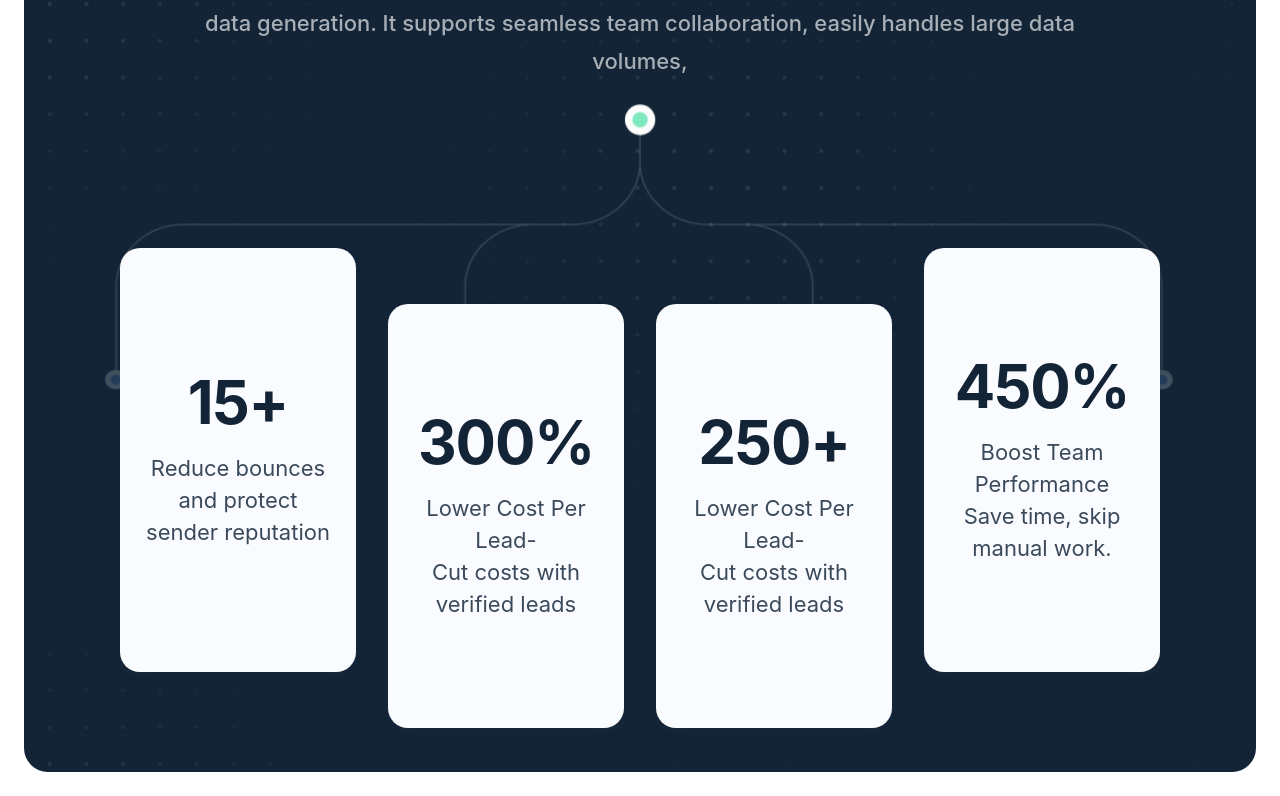
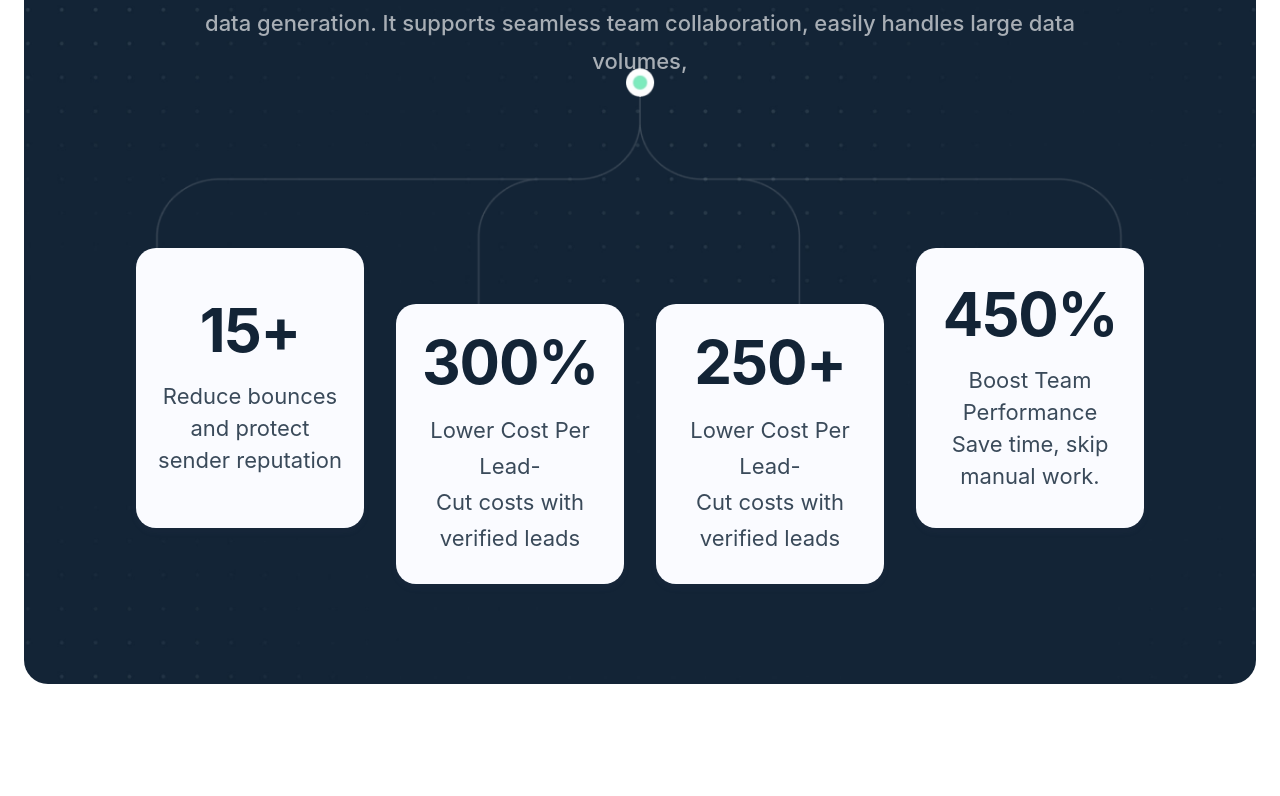
Before and after one commit to itfuturzMaharshi/zupito_website, a React (Vite) app: page / in a window 1280 px wide. Shown: the part 8241-9037 px from the top of the page. After the commit the page ends 8949 px from the top, so only its background shows below. Built offline with nearby package versions, Linux system fonts and the light colour scheme.

Commit message:
Winning Teams Page responsive set ui

```diff
--- a/src/components/homePage/WinningTeams.jsx
+++ b/src/components/homePage/WinningTeams.jsx
@@ -25,7 +25,7 @@ const WinningTeams = () => {
 
             {/* Heading */}
             <h2 className="font-semibold text-center tracking-[-2.2px] text-white">
-              <span className="inline-flex flex-col items-center gap-[14px] align-middle max-w-[830px] mx-auto text-[32px] leading-[36px] sm:text-[42px] sm:leading-[44px] md:text-[50px] md:leading-[52px] lg:text-[60px] lg:leading-[60px]">
+              <span className="inline-flex flex-col items-center gap-[14px] align-middle max-w-[830px] mx-auto text-[26px] leading-[36px] sm:text-[42px] sm:leading-[44px] md:text-[50px] md:leading-[52px] lg:text-[60px] lg:leading-[60px]">
                 <span>
                   <span className="text-white">Winning </span>
                   <span className="text-[#717680]">Teams </span>
@@ -54,7 +54,7 @@ const WinningTeams = () => {
           </div>
 
           {/* Cards area */}
-          <div className="mt-10! sm:mt-12! md:mt-16! lg:mt-42! grid grid-cols-1 sm:grid-cols-2 lg:grid-cols-4 gap-5 sm:gap-6 md:gap-8 justify-items-center">
+          <div className="mt-10! sm:mt-12! md:mt-16! lg:mt-42! lg:px-4! grid grid-cols-1 sm:grid-cols-2 md:grid-cols-2 lg:grid-cols-4 gap-5 sm:gap-6 lg:gap-4 xl:gap-8 justify-items-center">
             {[
               { title: '15+', desc: 'Reduce bounces and protect sender reputation' },
               { title: '300%', desc: 'Lower Cost Per Lead-\nCut costs with verified leads' },
@@ -63,15 +63,15 @@ const WinningTeams = () => {
             ].map((card, idx) => (
               <div
                 key={idx}
-                className={`w-full h-full rounded-[20px] bg-[#FAFBFF] shadow-[0px_4px_7px_0px_#53587B12] px-[22px]! py-[80px]! flex flex-col items-center justify-center text-center gap-5${
-                  idx === 1 || idx === 2 ? ' mt-[56px]!' : ''
+                className={`w-full max-w-[300px] h-[280px] rounded-[20px] bg-[#FAFBFF] shadow-[0px_4px_7px_0px_#53587B12] px-[22px]! lg:py-[50px]! xl:py-[80px]! flex flex-col items-center justify-center text-center gap-5${
+                  idx === 1 || idx === 2 ? ' lg:mt-[56px]!' : ''
                 }`}
               >
-                <div className="text-[#132436] font-bold text-[60px] leading-[60px] tracking-[-1.2px]">
+                <div className="text-[#132436] font-bold text-[40px]  md:text-[40px]  lg:text-[40px] xl:text-[60px] leading-[28px] sm:leading-[32px] md:leading-[40px] lg:leading-[40px] xl:leading-[60px] tracking-[-1.2px]">
                   {card.title}
                 </div>
                 {idx === 1 || idx === 2 ? (
-                  <p className="text-[#3A4A5A] text-[20px] sm:text-[22px] md:text-[22px] leading-[28px] sm:leading-[30px] md:leading-[32px]">
+                  <p className="text-[#3A4A5A] text-[20px] sm:text-[22px] lg:text-[18px] xl:text-[22px] leading-[28px] sm:leading-[30px] md:leading-[32px] lg:leading-[34px] xl:leading-[36px]">
                     <span className="block">Lower Cost Per Lead-</span>
                     <span className="block">Cut costs with verified leads</span>
                   </p>
```
